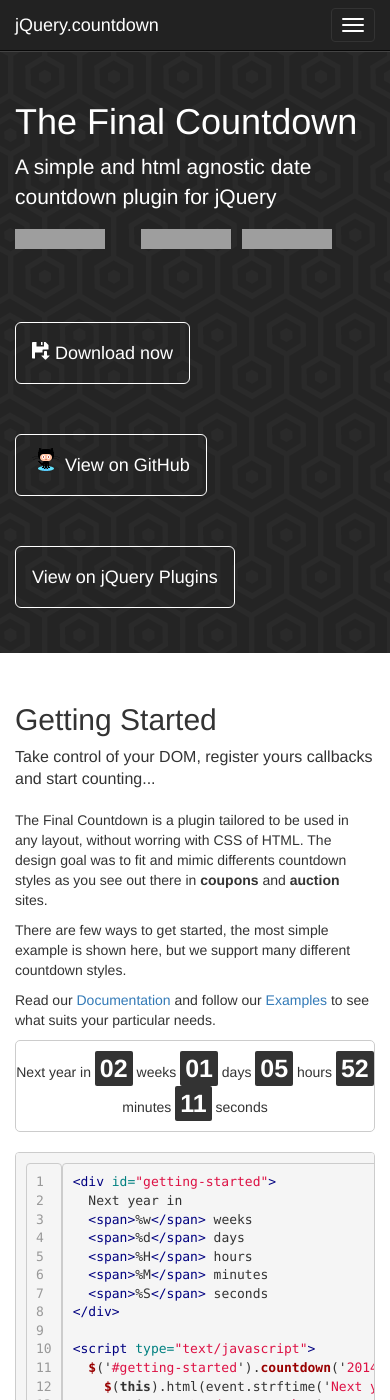
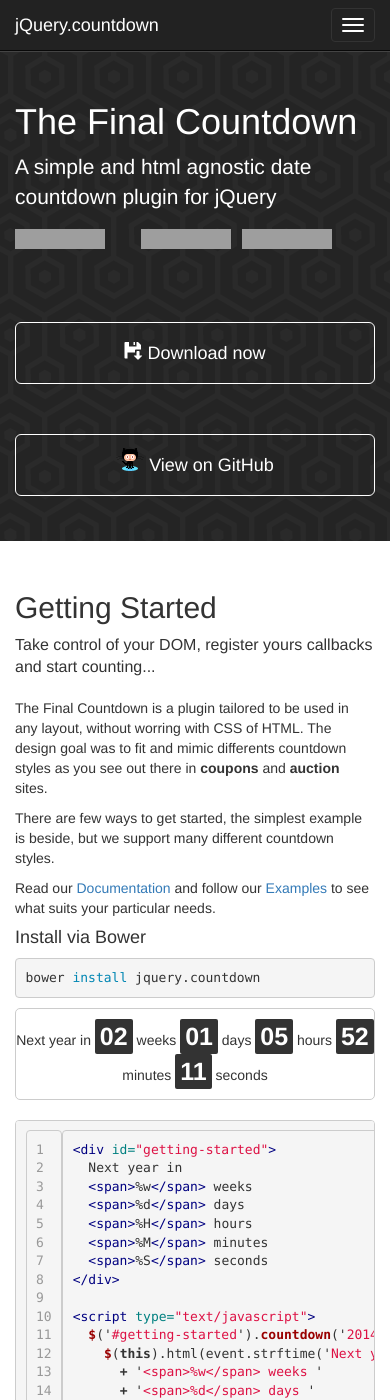
Before and after one commit to hilios/jQuery.countdown, a Jekyll site: the page built from index.html, in a window 390 px wide and 1400 px high, cut to the strip 0-1400 px from the top of the window. Built offline with Jekyll 4.4.1, drawn with Linux system fonts in a browser that asks for light colours; nearby versions of some CDN libraries; Markdown is read by kramdown in place of the engine named in the settings; some of the changed text lies outside the part shown; grey boxes are pictures that could not be loaded.

Commit message:
Fix responsive issue with video and buttons on home and update text

```diff
--- a/index.html
+++ b/index.html
@@ -10,7 +10,7 @@
                 <p>A simple and html agnostic date countdown plugin for jQuery</p>
                 <p>{% include github-buttons.html %}</p>
                 <p>
-                    <a class="btn btn-primary btn-lg" href="https://github.com/hilios/jQuery.countdown/archive/2.0.0.zip">
+                    <a class="btn btn-primary btn-lg" href="https://github.com/hilios/jQuery.countdown/releases/download/2.0.2/jquery.countdown-2.0.2.zip">
                         <i class="glyphicon glyphicon-floppy-save"></i>
                         Download now
                     </a>
@@ -19,14 +19,10 @@
                         <i class="icon-github"></i>
                         View on GitHub
                     </a>
-
-                    <a class="btn btn-primary btn-lg" href="http://plugins.jquery.com/countdown/">
-                        View on jQuery Plugins
-                    </a>
                 </p>
             </div>
             <div class="col-md-5 hidden-xs hidden-sm">
-                <iframe width="420" height="315" src="//www.youtube.com/embed/9jK-NcRmVcw" frameborder="0" allowfullscreen></iframe>
+                <iframe width="100%" height="315" src="//www.youtube.com/embed/9jK-NcRmVcw" frameborder="0" allowfullscreen></iframe>
             </div>
         </div>
     </div>
@@ -42,23 +38,17 @@
                 The Final Countdown is a plugin tailored to be used in any layout, without worring with CSS of HTML. The design goal was to fit and mimic differents countdown styles as you see out there in <strong>coupons</strong> and <strong>auction</strong> sites.
             </p>
             <p>
-                There are few ways to get started, the most simple example is shown here, but we support many different countdown styles.
+                There are few ways to get started, the simplest example is beside, but we support many different countdown styles.
             </p>
             <p>
                 Read our <a href="{{ site.baseurl }}documentation.html">Documentation</a> and follow our <a href="{{ site.baseurl }}examples.html">Examples</a> to see what suits your particular needs.
             </p>
+            <h4>Install via Bower</h4>
+            {% highlight bash %}bower install jquery.countdown{% endhighlight %}
         </div>
         <div class="col-md-7">
             {%include getting-started.html %}
             {% highlight html linenos %}{%include getting-started.html noJs=true %}{% endhighlight %}
         </div>
     </div>
-    <div class="row">
-        <div class="col-md-12">
-            <h5>Requirements</h5>
-            <p>
-                Since version 2.0.0 we only support <strong>jQuery</strong> above 1.7 (including 2.0). For legacy 1.6 support please use the version 1.0.1.
-            </p>
-        </div>
-    </div>
 </div>
--- a/stylesheets/main.css
+++ b/stylesheets/main.css
@@ -172,3 +172,9 @@
     line-height: 30px;
     text-align: center;
 }
+/* Adjust beetter */
+@media (max-width: 992px) {
+  .jumbotron .btn-primary{
+        width: 100%;
+  }
+}
```
